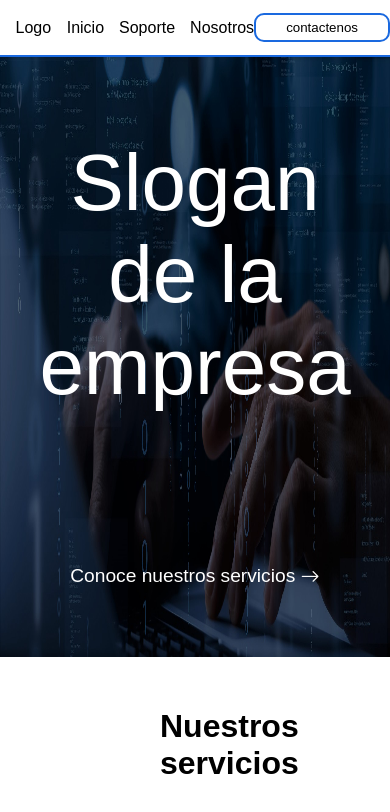
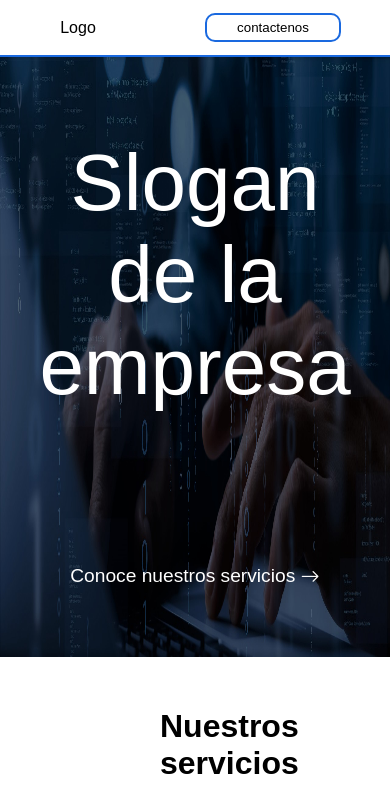
Before and after one commit to eduardSteveen/proyecto, a React (Vite) app: page / in a window 390 px wide. Shown: the top 812 px of the page. Built offline with nearby package versions, Linux system fonts and the light colour scheme.

Commit message:
responsive

```diff
--- a/src/components/navBar/NavBar.css
+++ b/src/components/navBar/NavBar.css
@@ -35,14 +35,14 @@ a{
 
 @media (max-width: 650px){
     .grid{
-        grid-template-columns: 2fr 3fr 3fr;
+        grid-template-columns: 1fr 3fr 2fr;
     }
     .menu{
         gap: 15px;
     }
 }
 
-@media (max-width: 320px){
+@media (max-width: 420px){
 
     .grid{
         grid-template-columns: 2fr 3fr;
```
